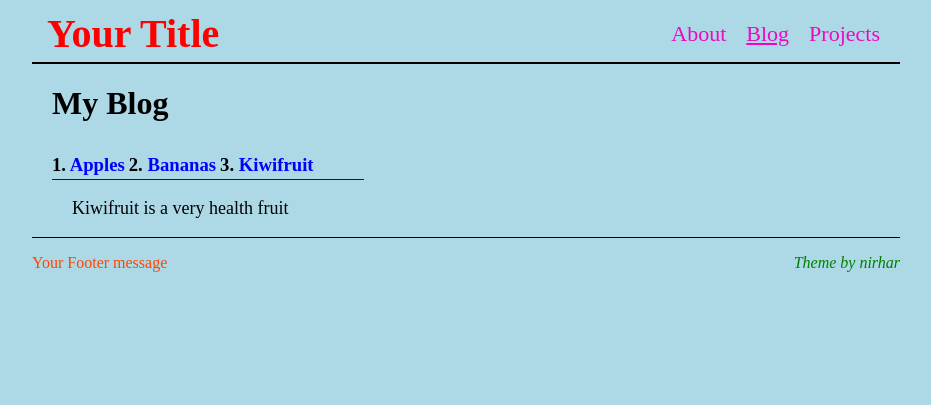
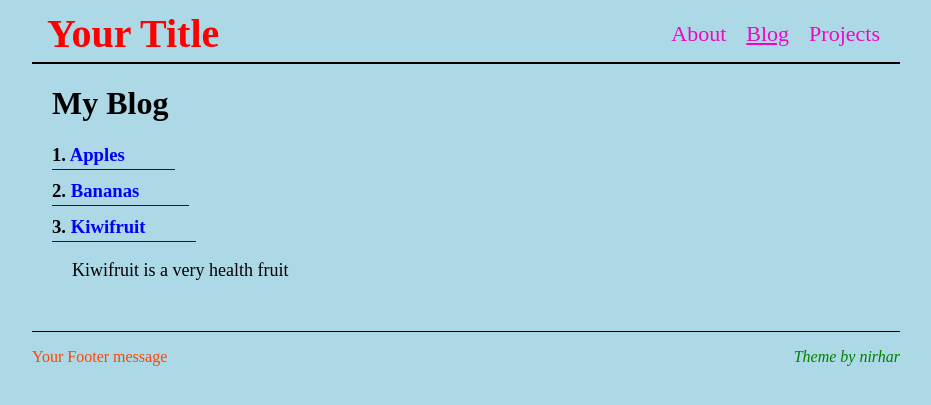
Before and after one commit to Nirhar/azure-mist, a Jekyll site: the page built from blogs.md, in a window 1280 px wide. Shown: the top 405 px of the page, without its empty margins (174-1105 px from the left). Built offline with Jekyll 4.4.1, drawn with Linux system fonts in a browser that asks for light colours.

Commit message:
Ensure line break after h3

```diff
--- a/_sass/main.scss
+++ b/_sass/main.scss
@@ -67,6 +67,7 @@ body {
   justify-content: space-between;
   align-items: center;
   padding-top: 0px;
+  margin-top: 50px;
 }
 .footer-theme-decl a{
   color: green;
@@ -82,7 +83,7 @@ body {
   text-decoration: underline;
 }
 .post-list-container h3{
-  display: inline-block; /* Shrink the h3 to fit its content */
+  display: table; /* Shrink to fit content while remaining block-level */
   position: relative; /* Establishes a positioning context for the pseudo-element */
   padding-bottom: 4px; /* Adds some space for the underline */
   margin-top: 10px;
```
